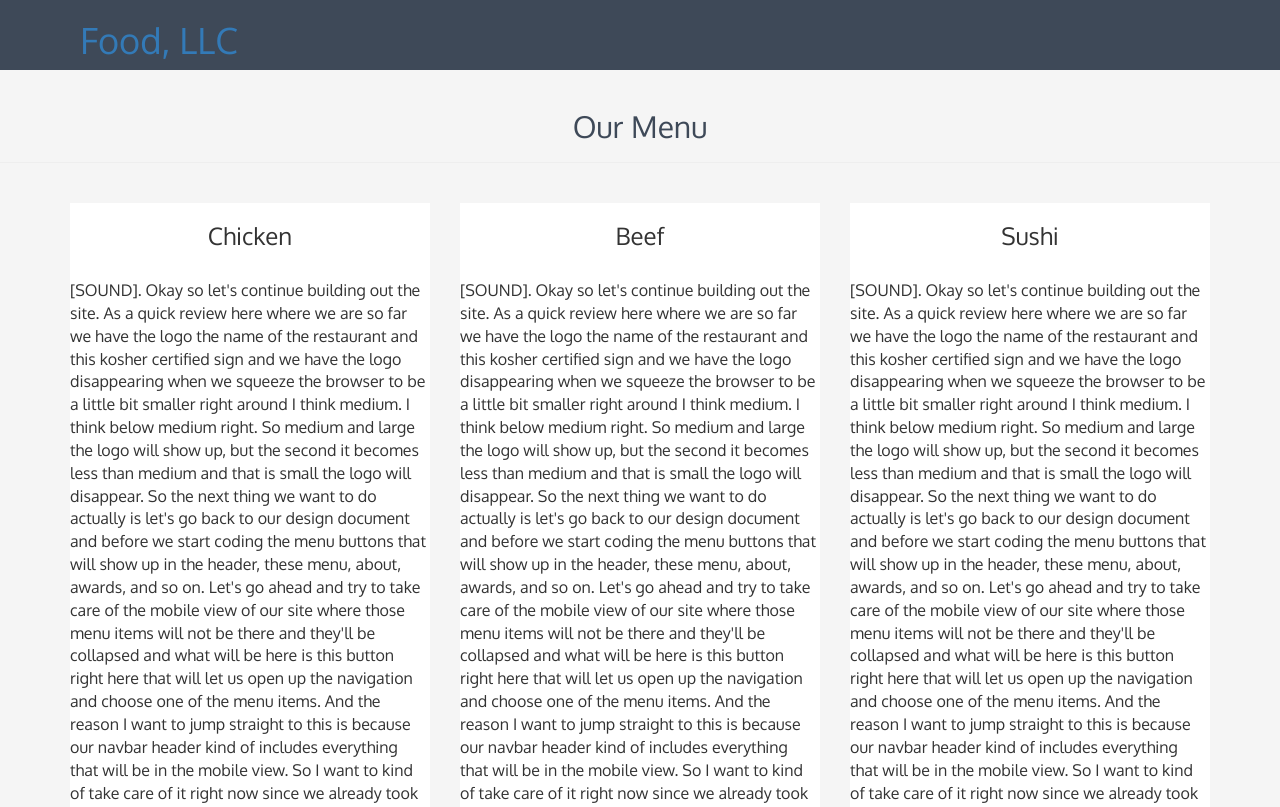
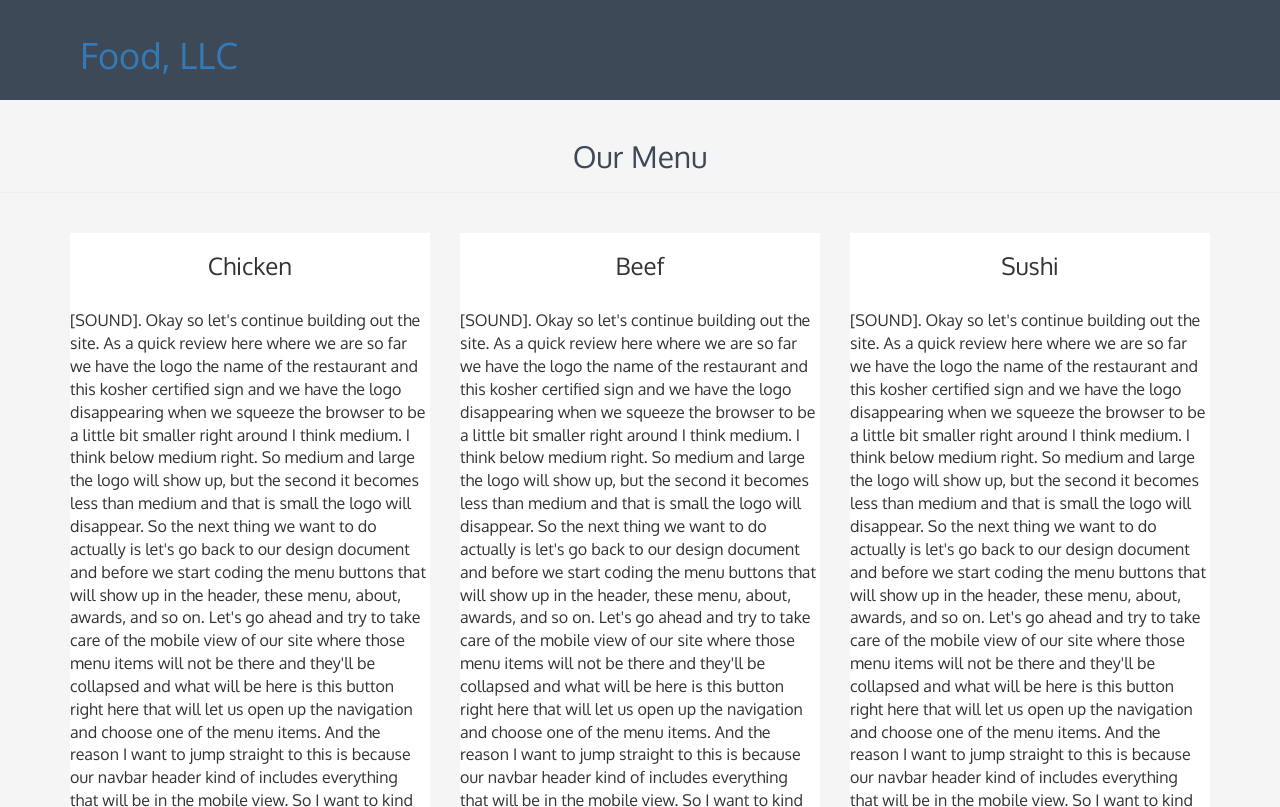
Before and after one commit to sgHan119/Coursera_Assignment_03, a plain HTML site: page index.html in a window 1280 px wide. Shown: the top 807 px of the page. Drawn offline with Linux system fonts and the light colour scheme.

Commit message:
Assignment03 - 02

```diff
--- a/css/styles.css
+++ b/css/styles.css
@@ -10,6 +10,10 @@ body {
   background-color: #3e4958;
   border-radius: 0;
   border: 0;
+}
+
+.navbar-header {
+	height: 100px;
 }
 
 .navbar-header h1 {
--- a/index.html
+++ b/index.html
@@ -16,10 +16,10 @@
     <nav id="header-nav" class="navbar navbar-default">
       <div class="container">
         <div class="navbar-header">
-          <a href="index.html"><h1 id="company-name">Food, LLC</h1></a>
-          <!-- <div class="navbar-brand">
+          <!-- <a href="index.html"><h1 id="company-name">Food, LLC</h1></a> -->
+          <div class="navbar-brand">
             <a href="index.html"><h1>Food, LLC</h1></a>
-          </div> -->
+          </div>
         </div>
 
         <button type="button" class="navbar-toggle collapsed" data-toggle="collapse" data-target="#collapsable-nav" aria-expanded="false">
```
